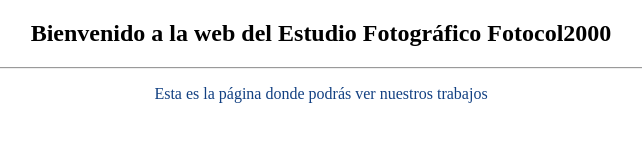
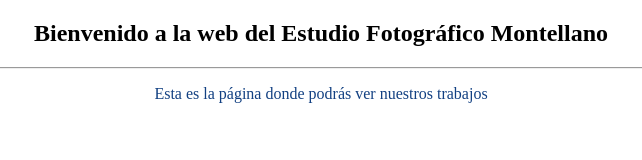
Before and after one commit to linux-genesis/pagina-web, a plain HTML site: page index.html in a window 1280 px wide. Shown: the whole page, without its empty margins (319-961 px from the left). Drawn offline with Linux system fonts and the light colour scheme.

Commit message:
Se modificaron los archivos README.md, index.html

```diff
--- a/index.html
+++ b/index.html
@@ -2,10 +2,10 @@
 <html>
     <head>
         <meta charset="utf-8">
-        <title>Estudio Fotográfico Focol2000</title>
+        <title>Estudio Fotográfico Montellano</title>
     </head>
     <body>
-        <h2 style="text-align:center">Bienvenido a la web del Estudio Fotográfico Fotocol2000</h2>
+        <h2 style="text-align:center">Bienvenido a la web del Estudio Fotográfico Montellano</h2>
         <hr>
         <p style="color: #124082; text-align:center">Esta es la página donde podrás ver nuestros trabajos</p>
     </body>
```
Also changed, not shown: 1 other file.
